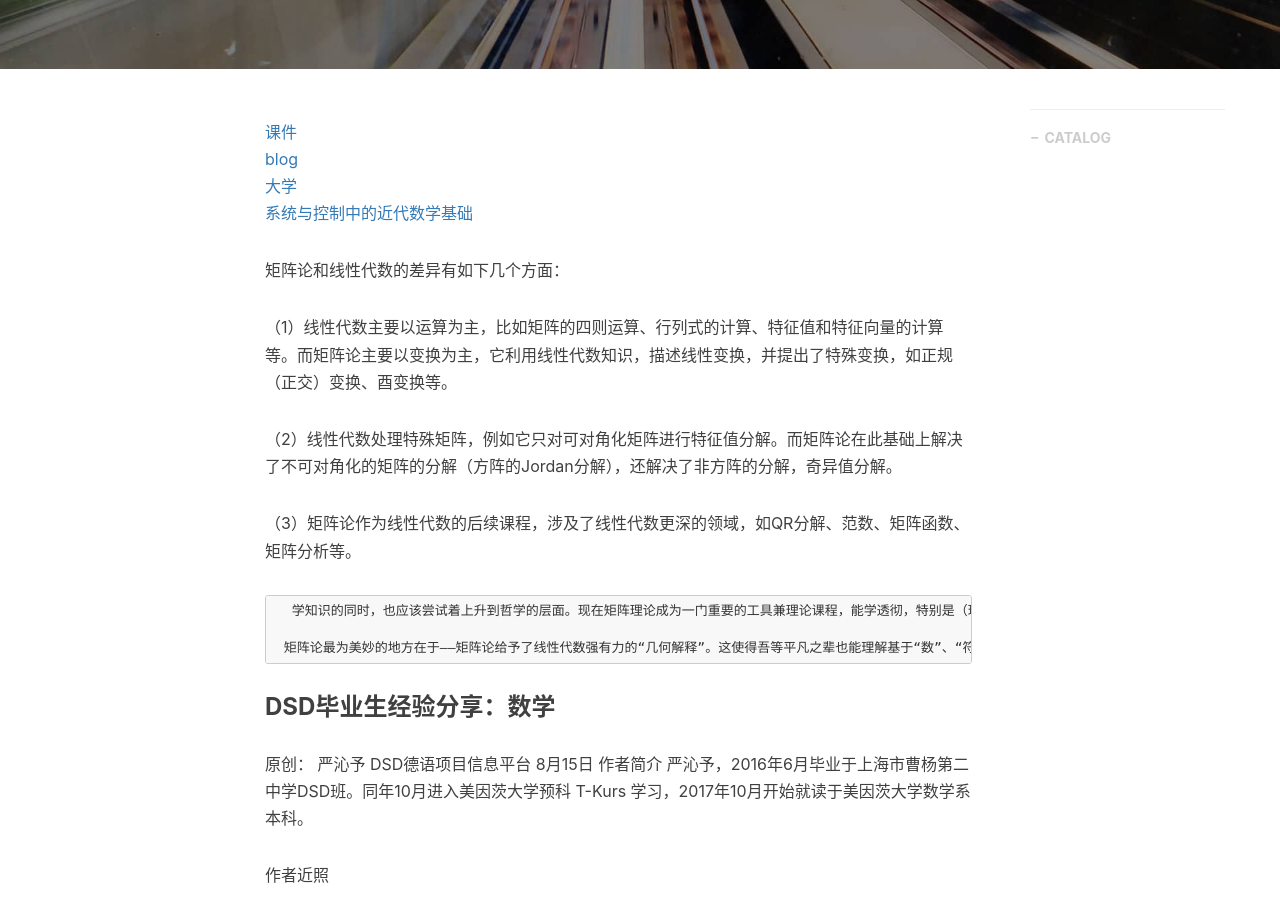
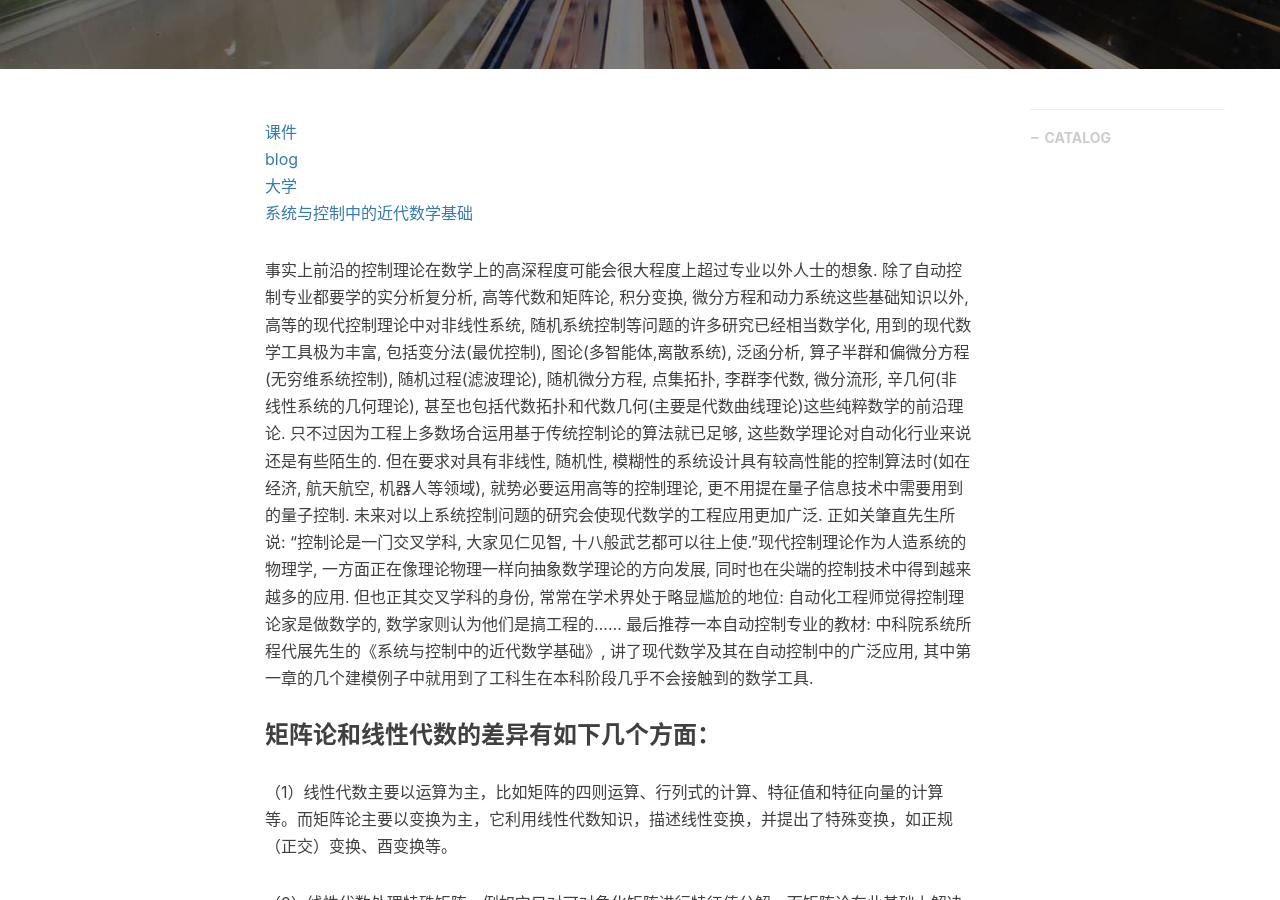
Before and after one commit to gary-robotics/dlward, a Jekyll site: the page built from _posts/2019-09-28-矩阵分析-2019.markdown, in a window 1280 px wide and 900 px high, scrolled down 454 px. Built offline with Jekyll 4.4.1, drawn with Linux system fonts in a browser that asks for light colours; nearby versions of some CDN libraries; comment, search, counter and statistics services are not loaded.

Commit message:
Update 2019-09-28-矩阵分析-2019.markdown

```diff
--- a/_posts/2019-09-28-矩阵分析-2019.markdown
+++ b/_posts/2019-09-28-矩阵分析-2019.markdown
@@ -14,7 +14,10 @@ tags:                               #标签
 [大学](http://www.gcjzl.com/content/?sid=4&lang=zh)
 [系统与控制中的近代数学基础](https://github.com/liulinbo/slam/blob/master/%E7%B3%BB%E7%BB%9F%E4%B8%8E%E6%8E%A7%E5%88%B6%E4%B8%AD%E7%9A%84%E8%BF%91%E4%BB%A3%E6%95%B0%E5%AD%A6%E5%9F%BA%E7%A1%80.pdf)
 
-矩阵论和线性代数的差异有如下几个方面：
+事实上前沿的控制理论在数学上的高深程度可能会很大程度上超过专业以外人士的想象.     除了自动控制专业都要学的实分析复分析, 高等代数和矩阵论, 积分变换, 微分方程和动力系统这些基础知识以外, 高等的现代控制理论中对非线性系统, 随机系统控制等问题的许多研究已经相当数学化, 用到的现代数学工具极为丰富, 包括变分法(最优控制), 图论(多智能体,离散系统), 泛函分析, 算子半群和偏微分方程(无穷维系统控制), 随机过程(滤波理论), 随机微分方程, 点集拓扑, 李群李代数, 微分流形, 辛几何(非线性系统的几何理论), 甚至也包括代数拓扑和代数几何(主要是代数曲线理论)这些纯粹数学的前沿理论. 只不过因为工程上多数场合运用基于传统控制论的算法就已足够, 这些数学理论对自动化行业来说还是有些陌生的. 但在要求对具有非线性, 随机性, 模糊性的系统设计具有较高性能的控制算法时(如在经济, 航天航空, 机器人等领域), 就势必要运用高等的控制理论, 更不用提在量子信息技术中需要用到的量子控制. 未来对以上系统控制问题的研究会使现代数学的工程应用更加广泛.    正如关肇直先生所说: “控制论是一门交叉学科, 大家见仁见智, 十八般武艺都可以往上使.”现代控制理论作为人造系统的物理学, 一方面正在像理论物理一样向抽象数学理论的方向发展, 同时也在尖端的控制技术中得到越来越多的应用. 但也正其交叉学科的身份, 常常在学术界处于略显尴尬的地位: 自动化工程师觉得控制理论家是做数学的, 数学家则认为他们是搞工程的……    最后推荐一本自动控制专业的教材: 中科院系统所程代展先生的《系统与控制中的近代数学基础》, 讲了现代数学及其在自动控制中的广泛应用, 其中第一章的几个建模例子中就用到了工科生在本科阶段几乎不会接触到的数学工具.
+
+
+### 矩阵论和线性代数的差异有如下几个方面：
 
 （1）线性代数主要以运算为主，比如矩阵的四则运算、行列式的计算、特征值和特征向量的计算等。而矩阵论主要以变换为主，它利用线性代数知识，描述线性变换，并提出了特殊变换，如正规（正交）变换、酉变换等。
 
```
